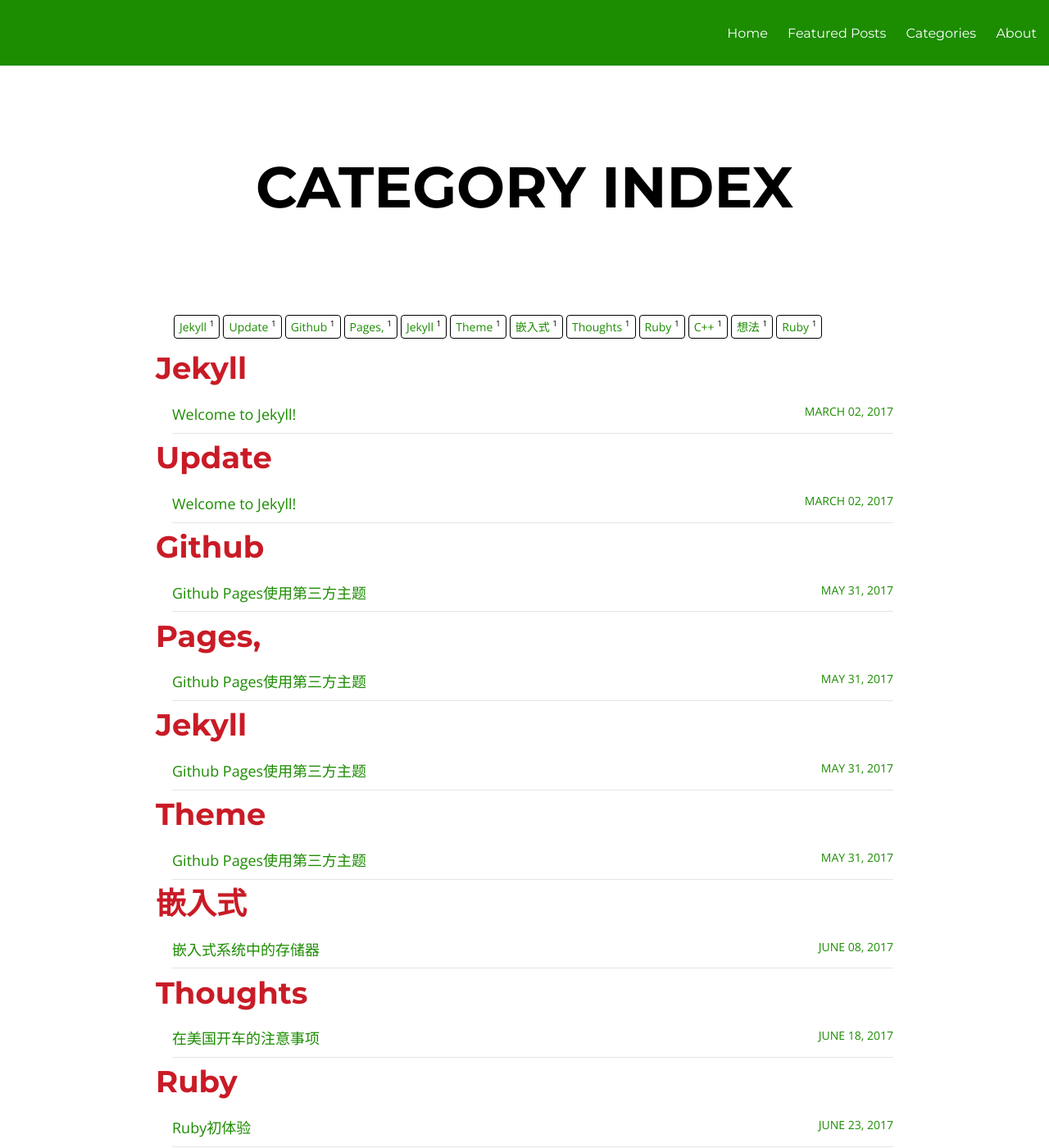
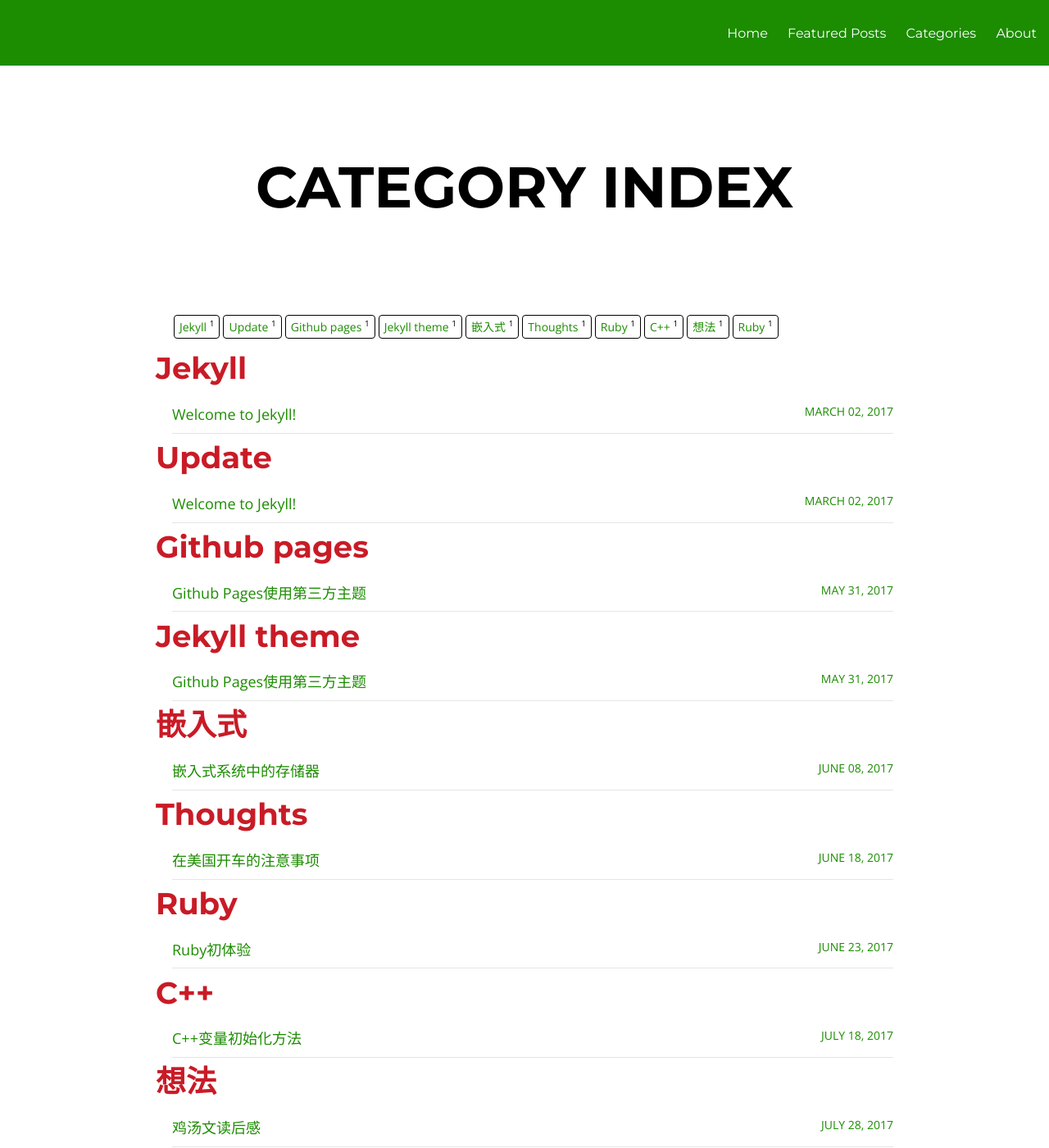
Before and after one commit to stdint/stdint.github.io, a Jekyll site: the page built from categories.html, in a window 1280 px wide and 1400 px high. Shown: the whole window at 82% size. Built offline with Jekyll 4.4.1, drawn with Linux system fonts in a browser that asks for light colours; nearby versions of some CDN libraries.

Commit message:
Update post

```diff
--- a/_posts/2017-05-30-github-pages-use-third-party-theme.markdown
+++ b/_posts/2017-05-30-github-pages-use-third-party-theme.markdown
@@ -2,7 +2,9 @@
 layout: post
 title: "Github Pages使用第三方主题"
 date: 2017-05-30 23:29:33 -0700
-categories: Github Pages, Jekyll Theme
+categories:
+  - Github Pages
+  - Jekyll Theme
 ---
 第N次开博客。使用的是Github官方支持的jekyll和免费的静态域名，加上git以及markdown的加持，感觉这次说不定能写下去!（好大的一个flag......)
 
```
